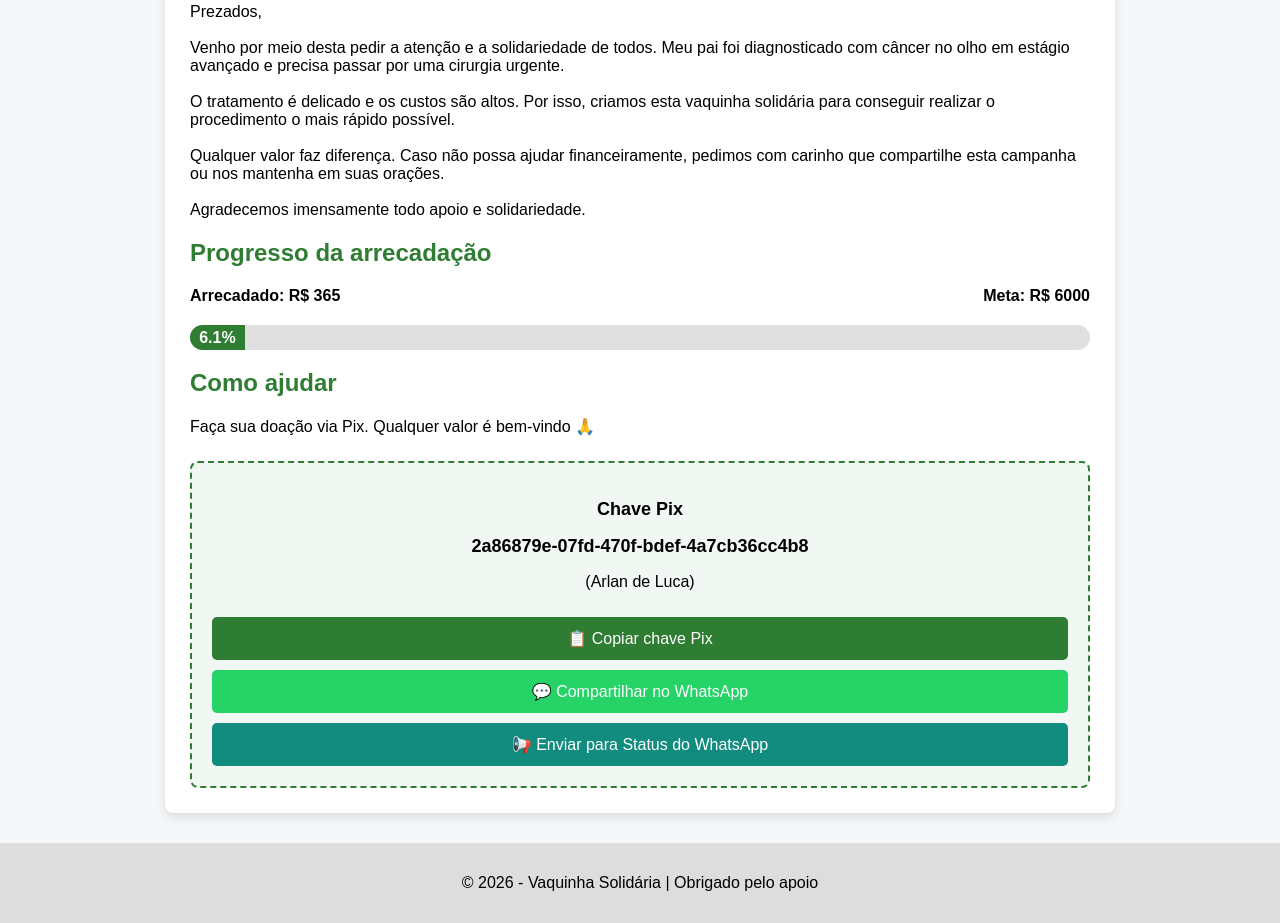
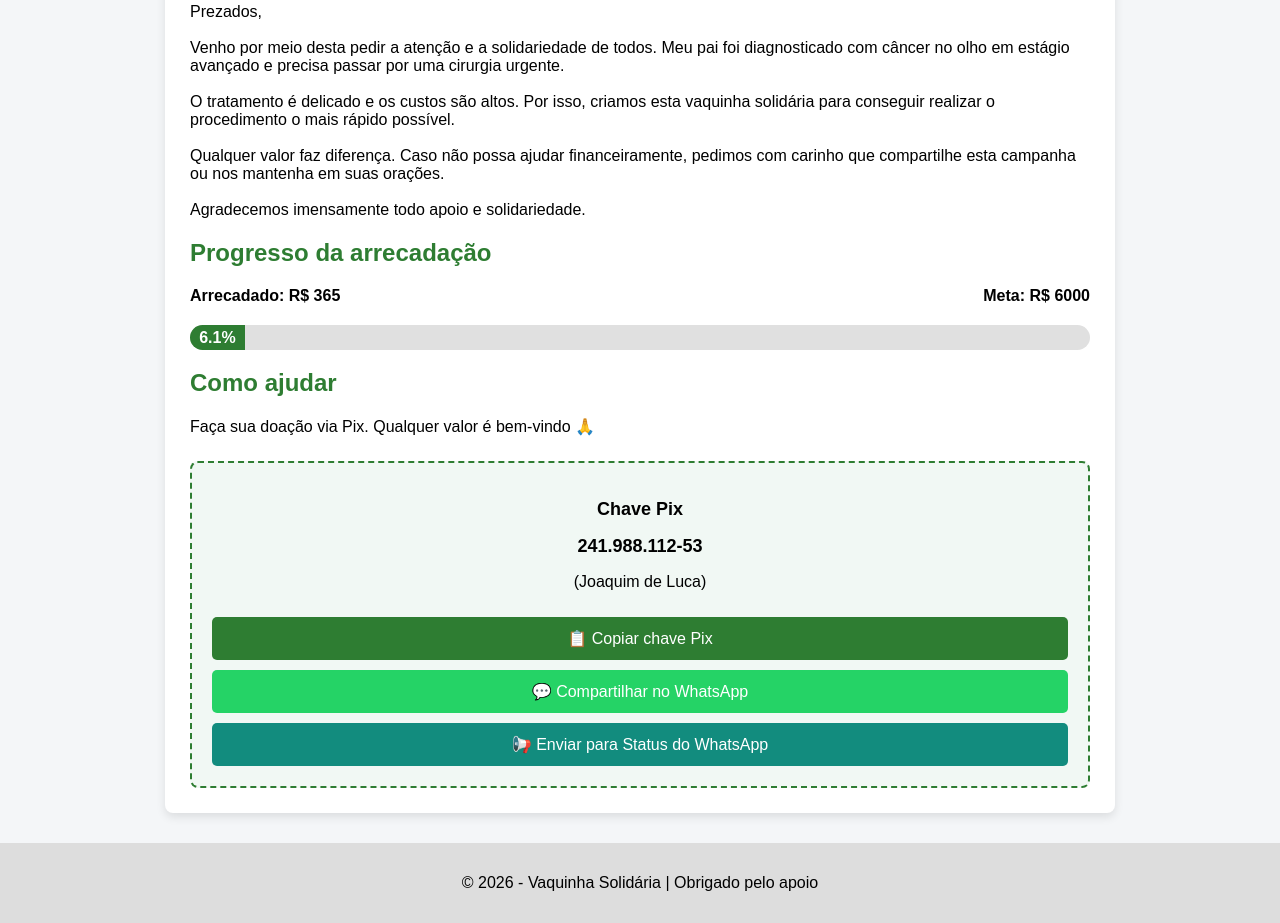
Before and after one commit to arlandelucas/Vaquinha-Solid-ria-, a plain HTML site: page index.html in a window 1280 px wide. Shown: the part 933-1856 px from the top of the page. Drawn offline with Linux system fonts and the light colour scheme.

Commit message:
update index.html

```diff
--- a/index.html
+++ b/index.html
@@ -113,8 +113,8 @@
   </div>  <h2>Como ajudar</h2>
   <p>Faça sua doação via Pix. Qualquer valor é bem-vindo 🙏</p>  <div class="pix-box">
     <p><strong>Chave Pix</strong></p>
-    <strong id="pixKey">2a86879e-07fd-470f-bdef-4a7cb36cc4b8</strong>
-    <p>(Arlan de Luca)</p><button class="btn-copy" onclick="copiarPix()">📋 Copiar chave Pix</button>
+    <strong id="pixKey">241.988.112-53</strong>
+    <p>(Joaquim de Luca)</p><button class="btn-copy" onclick="copiarPix()">📋 Copiar chave Pix</button>
 <button class="btn-whatsapp" onclick="compartilharWhatsApp()">💬 Compartilhar no WhatsApp</button>
 <button class="btn-status" onclick="statusWhatsApp()">📢 Enviar para Status do WhatsApp</button>
 
```
